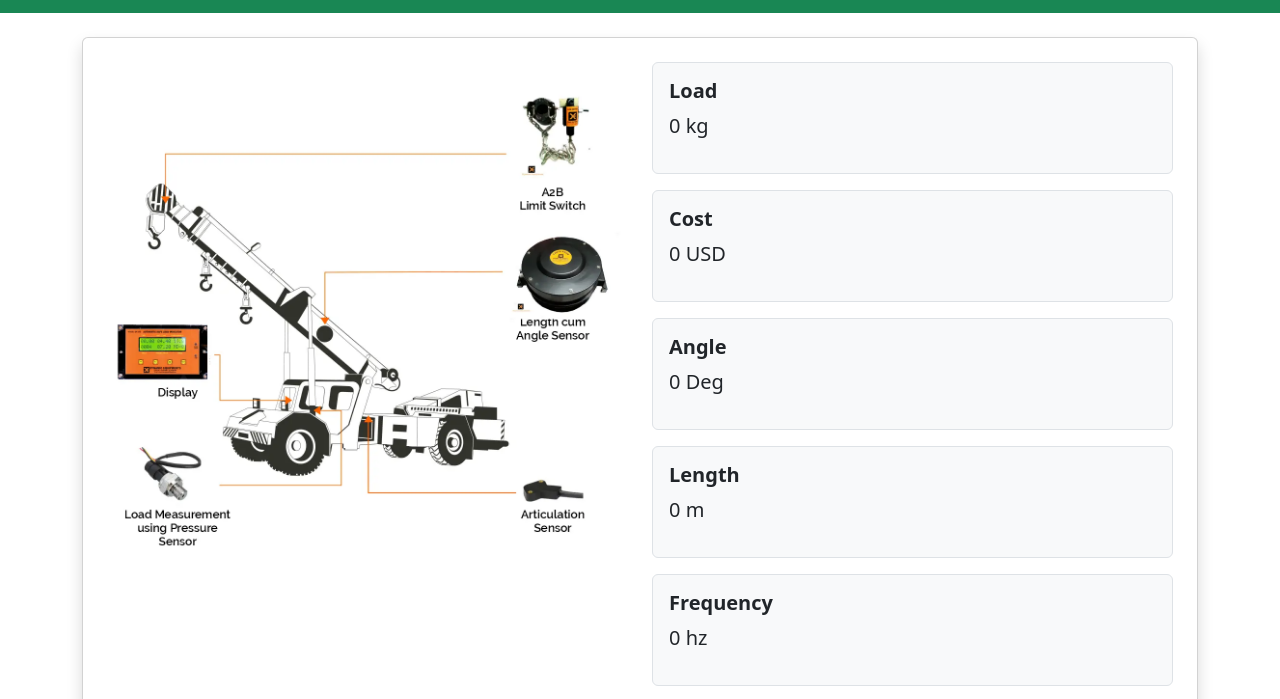
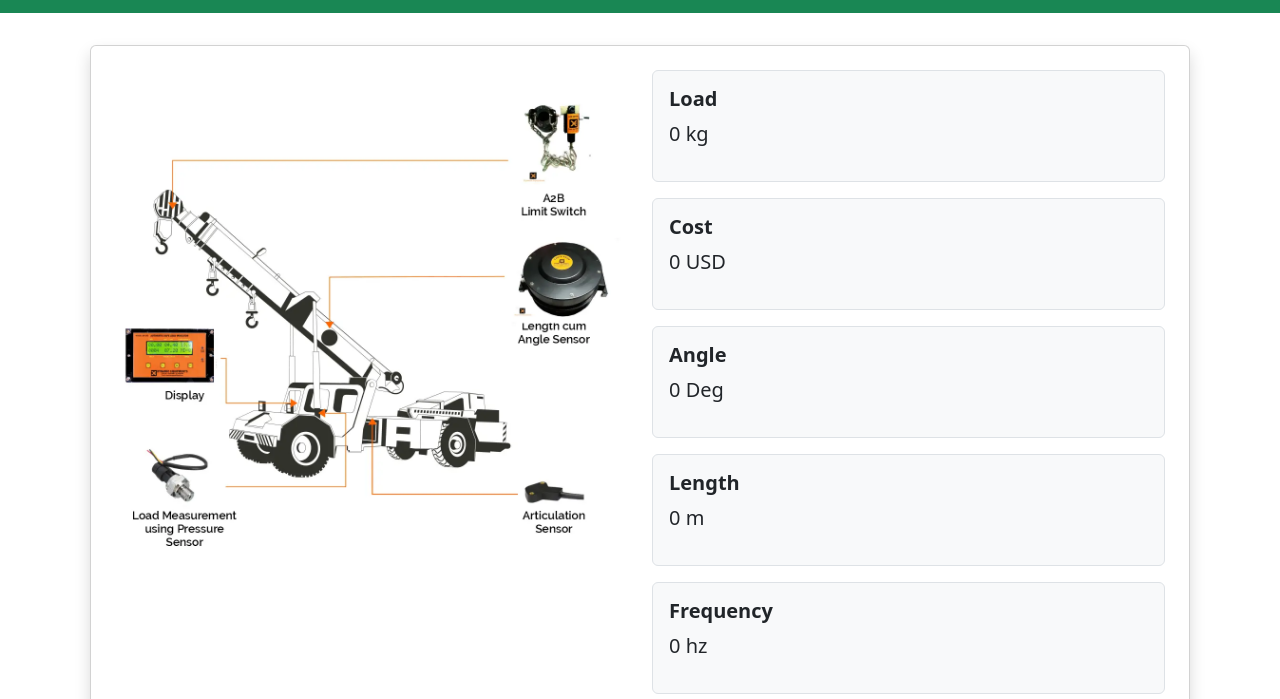
Before and after one commit to tanish-jain-225/SLI_Field_Project, a plain HTML site: page client/index.html in a window 1280 px wide. Shown: the part 69-768 px from the top of the page. Drawn offline with nearby package versions, Linux system fonts and the light colour scheme.

Commit message:
Deployed

```diff
--- a/client/index.html
+++ b/client/index.html
@@ -62,7 +62,7 @@
 
     <!-- Main Content -->
     <main class="container mt-4">
-      <div class="card shadow p-4">
+      <div class="card shadow p-4 m-2">
         <div class="row flex-column flex-md-row">
           <div class="col-md-6 text-center">
             <img
```
